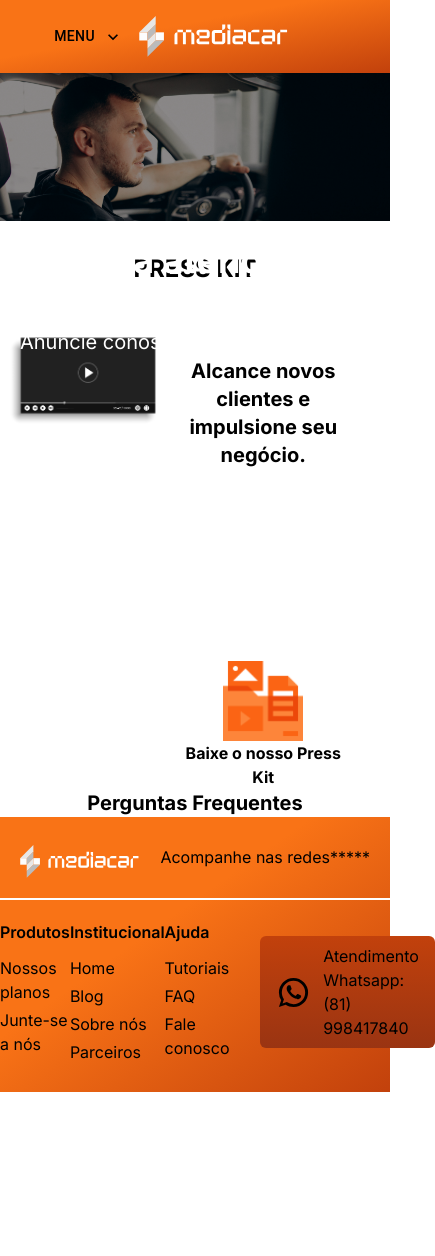
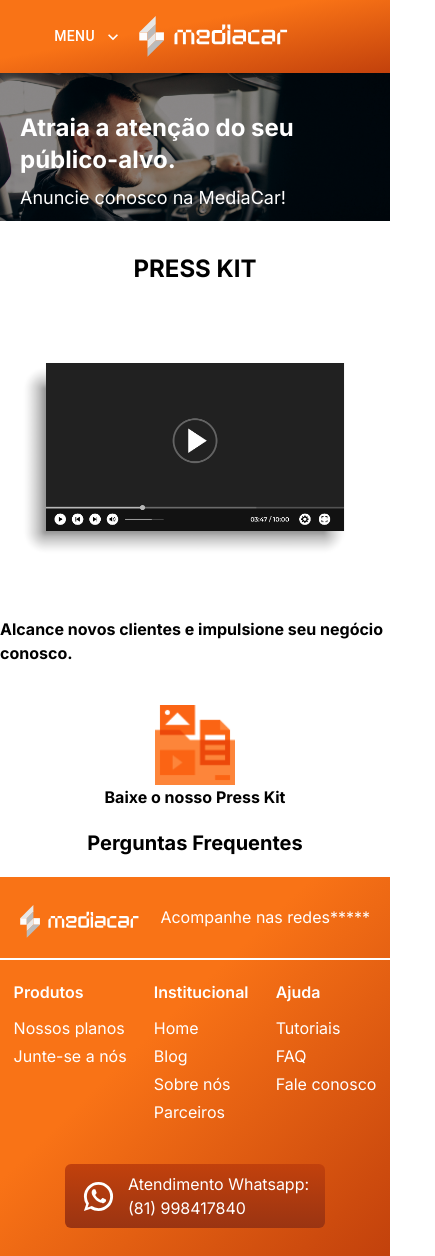
Before and after one commit to IgorRS-2302/mediacar, a Next.js app: page /anunciantes in a window 390 px wide. Shown: the whole page, 435 px wide, since content can reach past the window. Before the commit the page ends 1092 px from the top, so only its background shows below. Built offline with nearby package versions, Linux system fonts and the light colour scheme.

Commit message:
Update Mobile

```diff
--- a/src/app/anunciantes/page.tsx
+++ b/src/app/anunciantes/page.tsx
@@ -9,35 +9,30 @@
 export default function Anunciantes() {
 
   return (
-    <div className=' min-h-screen flex-col items-center justify-between w-full'>
+    <div className='min-h-screen flex-col items-center justify-between w-full text-white'>
       <Header/>
       <div>
-        <div className='absolute top-[15rem] right-1 text-white '>
-          <h1 className='text-4xl font-bold ml-5'> Atraia a atenção do seu público-alvo.</h1>
-          <h3 className='text-xl ml-5 mt-2'>Anuncie conosco na MediaCar!</h3>
+        <div className="absolute top-[7rem] md:top-[15rem] right-1 text-white bg-hero ">
+          <h1 className='text-2xl md:text-4xl font-bold ml-5'> Atraia a atenção do seu público-alvo.</h1>
+          <h3 className='text-lg ml-5 mt-2'>Anuncie conosco na MediaCar!</h3>
         </div>
       <Image src={Banner2} alt={""} className='object-fill w-full max-h-[80vh]'/>
 
         <h2 className='text-2xl text-center text-black my-8 font-bold'>PRESS KIT</h2>
-        <div className='grid grid-flow-col grid-cols-2 max-w-[90%]'>
+        <div className='flex flex-col justify-center items-center md:grid grid-flow-col grid-cols-2 md:max-w-[90%]'>
           <div className='flex justify-center'>
             <div>
               <Image src={video} alt='Video'/>
             </div>
           </div>
-          <div className=' text-center text-black font-bold'>
-            <p className='mt-10 mb-[12rem] text-xl'>Alcance novos clientes e impulsione seu negócio.</p>
-            <div className='flex justify-center items-baseline mt-15'>
-              <Image src={kit} alt='kit' className='max-w-20'/>
-            </div>
-              <p >Baixe o nosso Press Kit</p>
+          <div className='flex flex-col content-around items-center text-black font-bold '>
+            <p className= 'text-md my-10 md:text-xl'>Alcance novos clientes e impulsione seu negócio conosco.</p>
+            <Image src={kit} alt='kit' className='max-w-20'/>
+            <p>Baixe o nosso Press Kit</p>
           </div>
-
         </div>
-          <h2 className='text-center text-xl text-black font-bold'>Perguntas Frequentes</h2>
-
+          <h2 className='text-center text-xl text-black font-bold my-5'>Perguntas Frequentes</h2>
         <div>
-
         </div>
       </div>
       <Footer/>
--- a/src/app/components/footer.tsx
+++ b/src/app/components/footer.tsx
@@ -19,8 +19,8 @@
             </div>
           </div>
         </div>
-        <div className="flex justify-between py-5 gap-10">
-          <div className="flex justify-between w-3/5 lg:w-5/12">
+        <div className="grid grid-col py-5 gap-10 md:flex ">
+          <div className="flex justify-around md:w-3/5 lg:w-5/12">
             <div className="flex flex-col gap-1">
               <span className="font-semibold pb-2">Produtos</span>
               <span>Nossos planos</span>
@@ -40,7 +40,7 @@
               <span>Fale conosco</span>
             </div>
           </div>
-          <div className="flex justify-center items-center w-2/5">
+          <div className="flex justify-center items-center md:w-2/5 max">
             <div className="flex items-center gap-3 bg-gradient-to-b from-orange-700 to-orange-800 py-2 px-4 rounded-md cursor-pointer">
               <WhatsAppIcon fontSize="large" />
               <div className="flex flex-col">
--- a/src/app/contato/page.tsx
+++ b/src/app/contato/page.tsx
@@ -3,11 +3,12 @@
 import Footer from "../components/footer";
 import Image from "next/image";
 import Tablet from "../assets/images/tablet_mediacarV2.png";
+
 export default function Contato() {
   return (
-    <div>
+    <div className="text-white">
       <Header />
-      <div className="grid grid-flow-col grid-cols-2 bg-white">
+      <div className="md:grid grid-flow-col grid-cols-2 bg-white">
         <div className="flex flex-grow-1 flex-col gap-5 align-middle justify-center text-black mx-10 p-12">
           <h1 className="text-3xl">Contate-nos</h1>
           <h3 className="">
@@ -45,8 +46,8 @@
             </button>
           </div>
         </div>
-        <div className="flex items-center align-middle justify-center">
-          <Image src={Tablet} alt={""} />
+        <div className="invisible md:visible flex items-center align-middle justify-center w-[90%]">
+          <Image src={Tablet} alt={""} className="object-fill " />
         </div>
       </div>
       <Footer />
```
